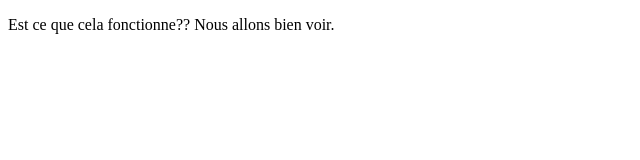
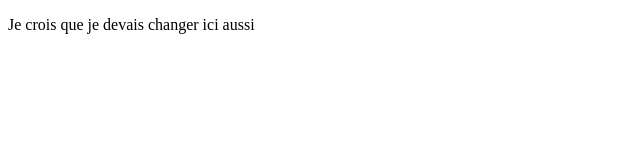
Before and after one commit to DjiDjiTheMagicCat/git_learning, a plain HTML site: page git/index.html in a window 1280 px wide. Shown: the whole page, without its empty margins (0-640 px from the left). Drawn offline with Linux system fonts and the light colour scheme.

Commit message:
Update index.html

```diff
--- a/git/index.html
+++ b/git/index.html
@@ -5,8 +5,7 @@
 </head>
 <body>
 <p>
-Est ce que cela fonctionne??
-	Nous allons bien voir.
+Je crois que je devais changer ici aussi
 </p>
 
 </body>
```
